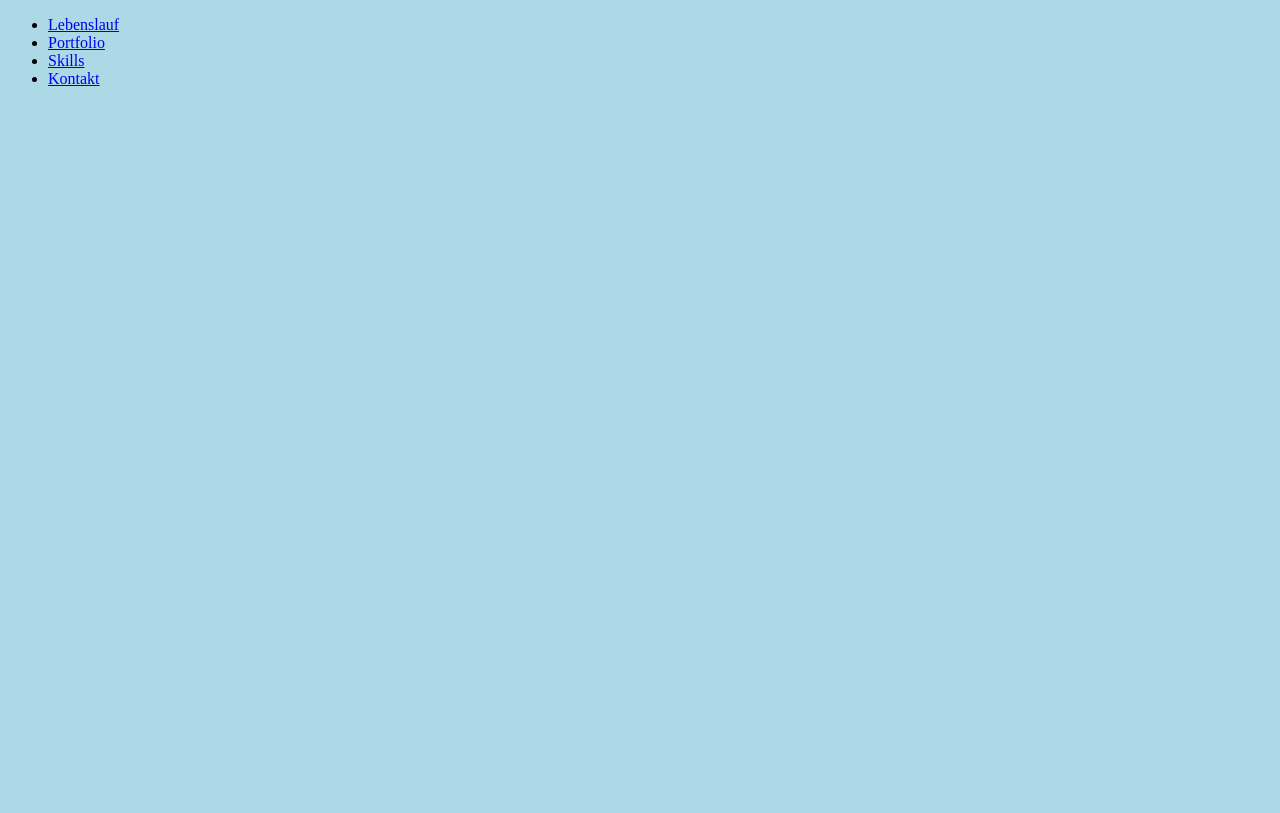
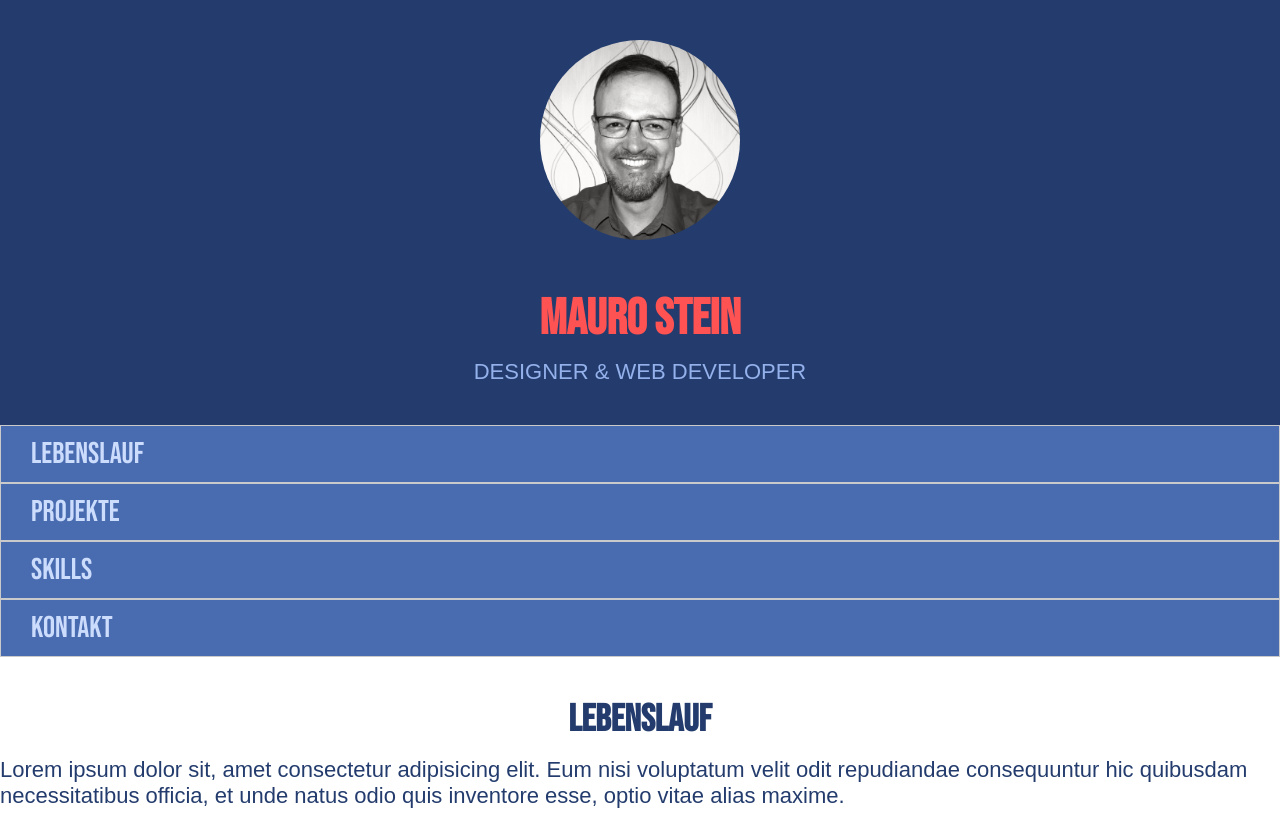
Before and after one commit to maurostein/portfolio, a plain HTML site: page index.html in a window 1280 px wide. Shown: the top 813 px of the page. Drawn offline with Linux system fonts and the light colour scheme.

Commit message:
Änderung 22Juni

```diff
--- a/index.html
+++ b/index.html
@@ -6,10 +6,13 @@
   <meta name="viewport" content="width=device-width, initial-scale=1.0">
   <title>Document</title>
 <link rel="stylesheet" href="./static/CSS/style.css">
+<link rel="preconnect" href="https://fonts.gstatic.com">
+<link href="https://fonts.googleapis.com/css2?family=Bebas+Neue&display=swap" rel="stylesheet">
+<link rel="preconnect" href="https://fonts.gstatic.com">
 
 </head>
 <body>
-  <div id="navigation">
+  <!--  <div id="navigation">
     <ul>
       <li>
         <a href="#lebenslauf">Lebenslauf</a>
@@ -24,17 +27,33 @@
         <a href="#kontakt">Kontakt</a>
       </li>
     </ul>
+  </div> -->
+
+<div class="bild01"><img id="img01" src="./static/img/mauro-stein.1024x1024.jpg" alt="Mauro Stein">
+  <div class="bild02">
+    <h1>Mauro Stein</h1>
+    <p id="title">DESIGNER & WEB DEVELOPER</p>
   </div>
+</div>
 
+
+  <nav>
+    <a  href="#lebenslauf">Lebenslauf</a>
+    <a  href="#projekte">Projekte</a>
+    <a href="#skills">Skills</a>
+    <a href="#kontakt">Kontakt</a>
+</nav>
 
 
 <div class="section" id="lebenslauf">
 <h2>Lebenslauf</h2>
-<p>DCI Klasse 2021/2022</p>
+<p>Lorem ipsum dolor sit, amet consectetur adipisicing elit. Eum nisi voluptatum velit odit repudiandae consequuntur hic quibusdam necessitatibus officia, et unde natus odio quis inventore esse, optio vitae alias maxime.<br>
+
+</p>
 </div>
 
-<div class="section" id="portfolio">
-  <h2>Portfolio</h2>
+<div class="section" id="projekte">
+  <h2>Projekte</h2>
   <p>DCI Klasse 2021/2022</p>
   </div>
 
--- a/static/CSS/style.css
+++ b/static/CSS/style.css
@@ -2,21 +2,111 @@ html {
   scroll-behavior: smooth;
 }
 
-body {
-  background-color: lightblue;
+* {
+  margin: 0;
 }
 
 h1 {
-  color: white;
+  margin-top: 45px;
+  margin-bottom: 10px;
+}
+
+
+
+
+nav {
+ background-color: rgb(73, 107, 175);
+text-align:left;
+}
+
+nav a {
+  font-family: 'Bebas Neue', cursive;
+  font-size: 30px;
+  color: rgb(204, 220, 253);
+  border: rgb(202,202,202) solid 1px;
+  padding: 10px;
+  padding-left: 30px;
+  display: block;
+  text-decoration: none;
+}
+
+nav a:hover {
+  background-color:#ff5252;
+  color: azure;
+}
+
+.bild01 {
+  background-color:rgb(35, 60, 109);
+  padding-top: 40px;
+  padding-bottom: 20px;
   text-align: center;
 }
+
+.bild02 h1 {
+  font-family: 'Bebas Neue', cursive;
+  font-size: 50px;
+  padding: 0px,0px,0px,0px;
+  text-align: center;
+  color: #ff5252;
+}
+
+
+#img01 {
+  border-radius: 100%;
+
+  width: 200px;
+  height: 200px;
+}
+
+#title {
+  font-family: Arial, Helvetica, sans-serif;
+  color:rgb(148, 177, 236);
+  margin-bottom: 20px;
+
+  font-size: 22px;
+}
+
+
+
+body {
+  background-color: rgb(255, 255, 255);
+}
+
+h1 {
+  color: rgb(63, 63, 63);
+  text-align: center;
+  padding: 0;
+
+}
+
+h2 {
+  font-family: 'Bebas Neue', cursive;
+  color: rgb(35,60,109);
+ font-size: 38px;
+ text-align: center;
+ padding-top: 20px;
+ padding-bottom: 15px;
+}
+
+
+
+
+
+
+
+p {
+    font-family: Arial, Helvetica, sans-serif;
+    font-size: 22px;
+    color: rgb(35, 60, 109);
+}
+
 
 #navigation {
   height: 1000px;
 }
 
 .section {
-  height: 1000px;
+  height: 800px;
   font-size: 20px;
   padding-top: 20px;
 }
```
Also changed, not shown: static/img/mauro-stein.1024x1024.jpg (added).
